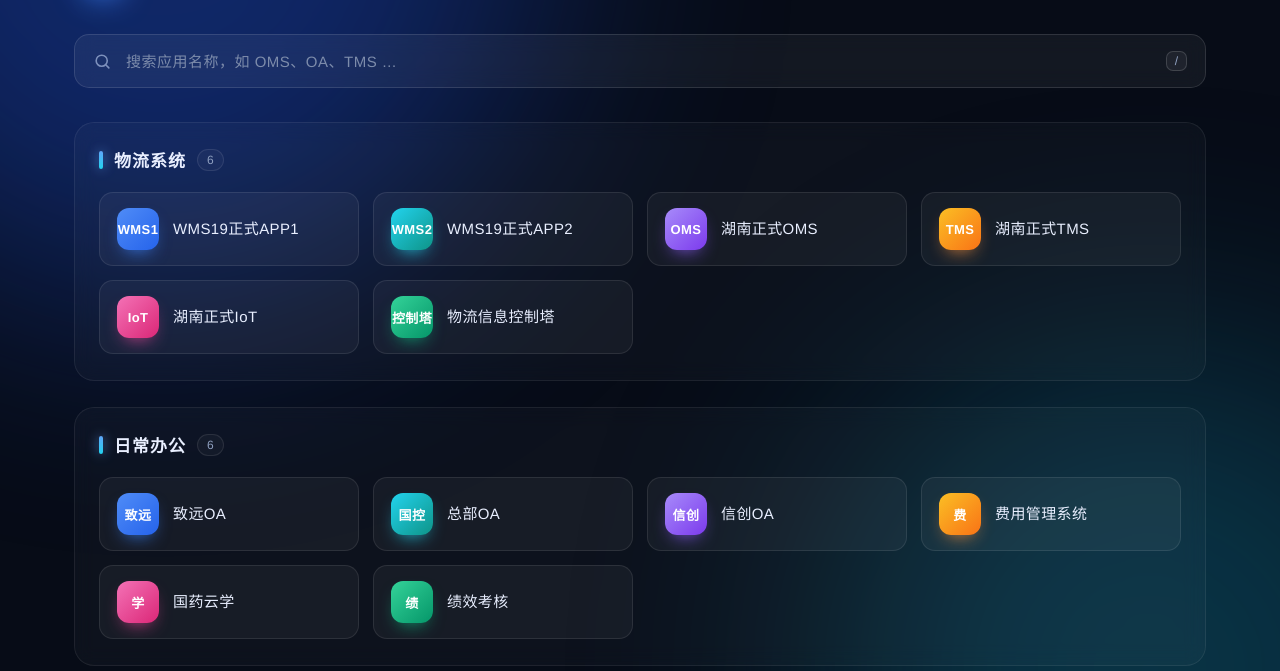
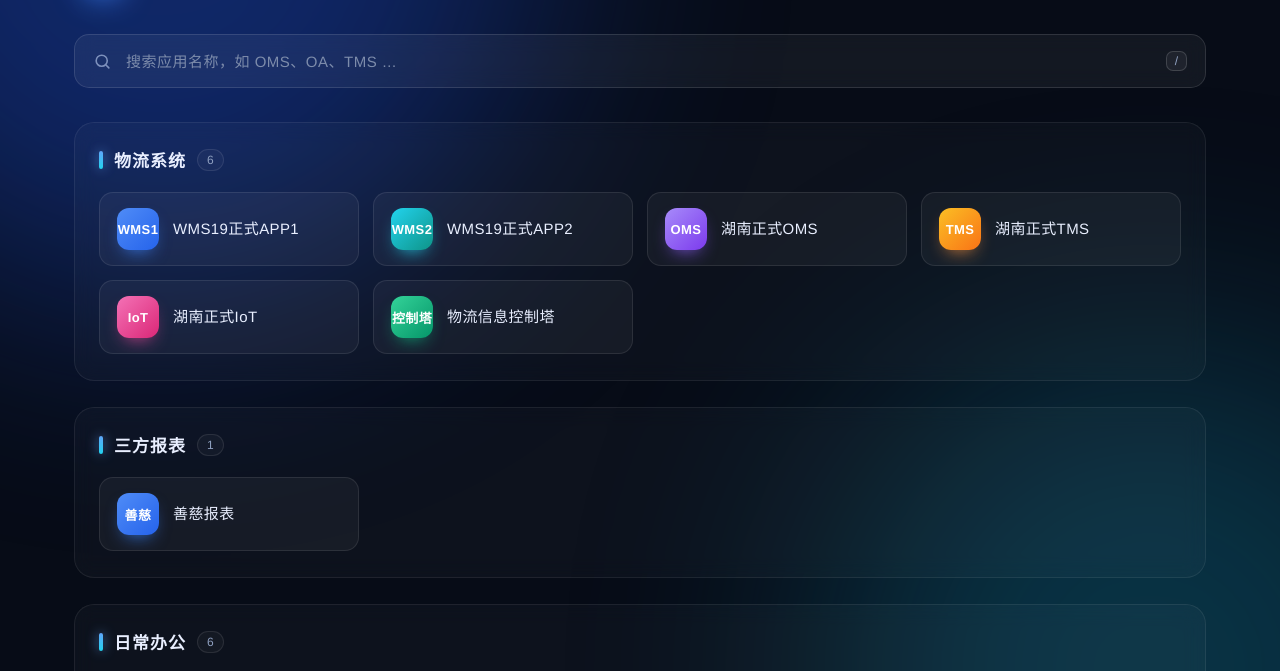
Before and after one commit to zeolinzhou/gkhnyzt2, a plain HTML site: page index.html in a window 1280 px wide. Shown: the part 120-791 px from the top of the page. Drawn offline with Linux system fonts and the light colour scheme.

Commit message:
Update title and add 三方报表 section

```diff
--- a/index.html
+++ b/index.html
@@ -3,7 +3,7 @@
 <head>
 <meta charset="UTF-8">
 <meta name="viewport" content="width=device-width, initial-scale=1.0">
-<title>国控湖南物流系统 ● 一址通</title>
+<title>GKHN物流一址通</title>
 <style>
   *{box-sizing:border-box;margin:0;padding:0}
   :root{
@@ -212,6 +212,7 @@
     <kbd>/</kbd>
   </div>
 
+
   <!-- 物流系统 -->
   <section class="group" data-group>
     <div class="group-head">
@@ -250,6 +251,23 @@
           <span class="ico">控制塔</span><span class="name">物流信息控制塔</span><span class="arrow">↗</span>
         </a>
       </li>
+    </ul>
+  </section>
+
+   <!-- 三方报表 -->
+  <section class="group" data-group>
+    <div class="group-head">
+      <span class="g-bar"></span>
+      <h2>三方报表</h2>
+      <span class="g-count">1</span>
+    </div>
+    <ul class="grid">
+      <li>
+        <a class="item" href="https://sjzt.sinopharmholding.com/webroot/decision/link/SO8C">
+          <span class="ico">善慈</span><span class="name">善慈报表</span><span class="arrow">↗</span>
+        </a>
+      </li>
+      <li>
     </ul>
   </section>
 
```
